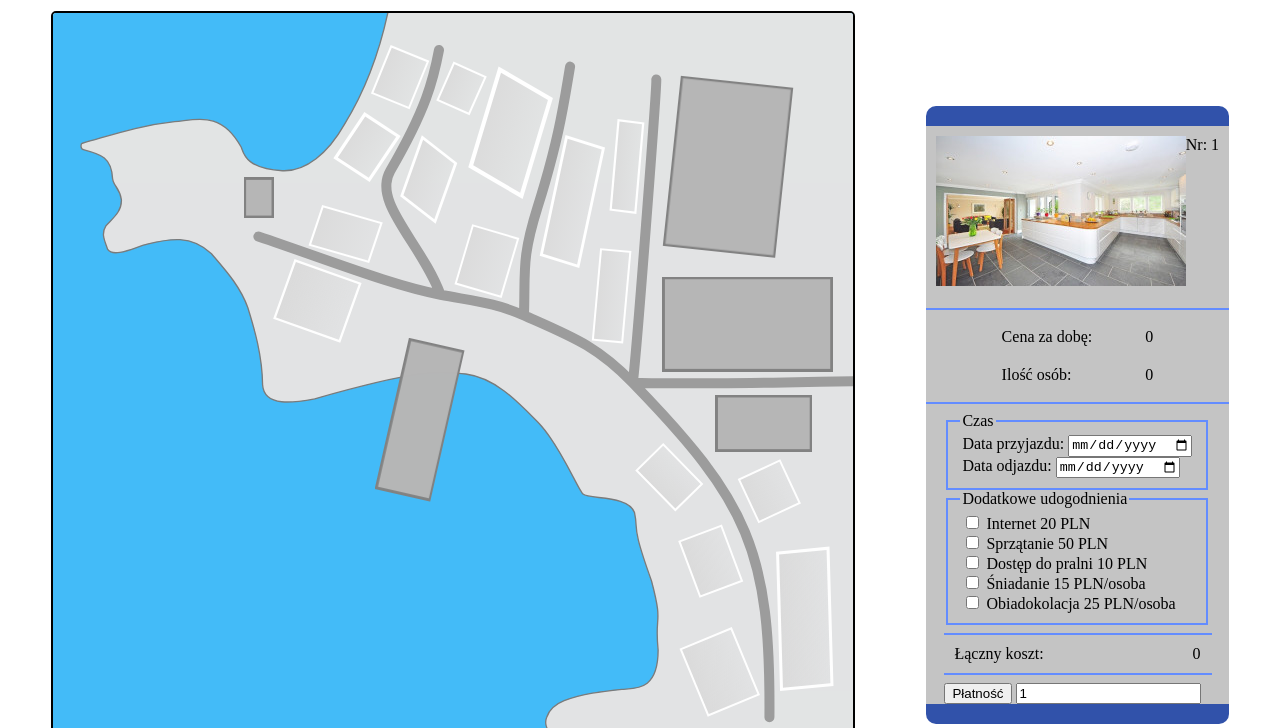
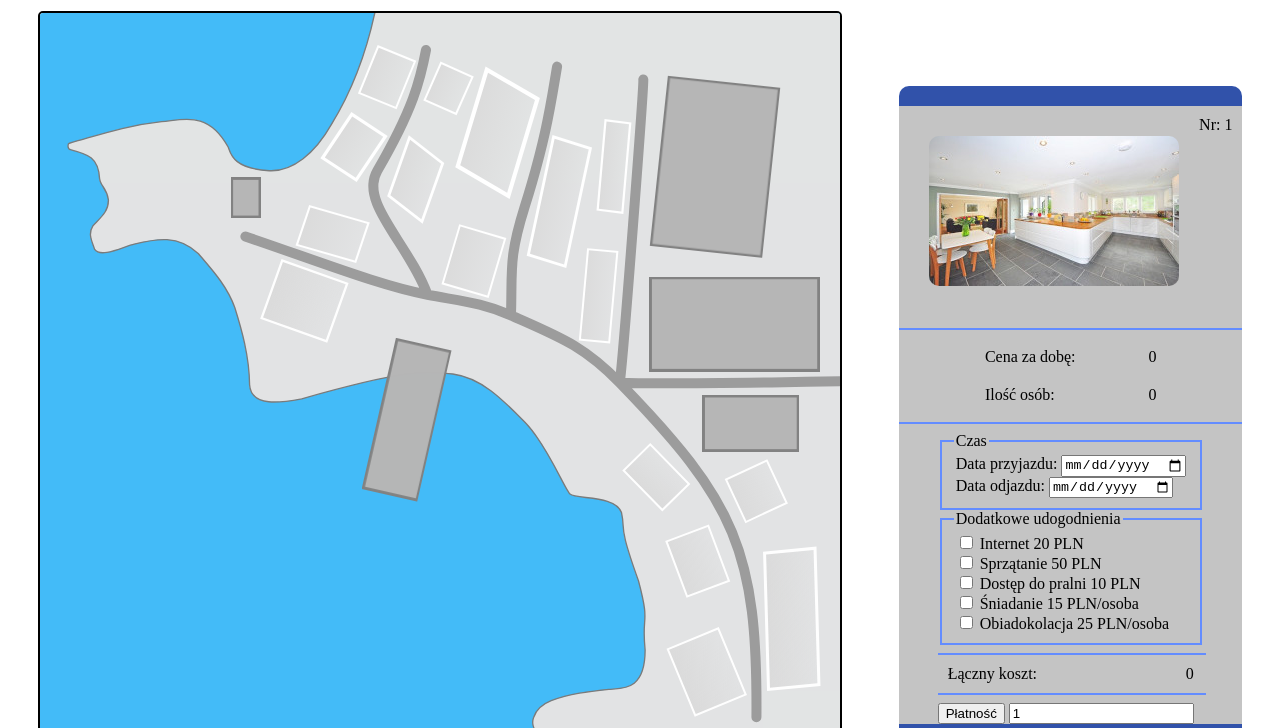
Before and after one commit to Stefankow20p/projekt_js, a plain HTML site: page rezerwacja.html in a window 1280 px wide. Shown: the part 72-800 px from the top of the page. Drawn offline with Linux system fonts and the light colour scheme.

Commit message:
Update rezerwacja.css

```diff
--- a/css/rezerwacja.css
+++ b/css/rezerwacja.css
@@ -274,3 +274,7 @@ main section:nth-child(2) article:nth-child(2) li {
 main section:nth-child(2) article:nth-child(2) fieldset {
     border: 2px solid rgb(99, 140, 255);
 }
+main section:nth-child(2) article:nth-child(2) img {
+    margin: 20px;
+    border-radius: 10px;
+}
```
